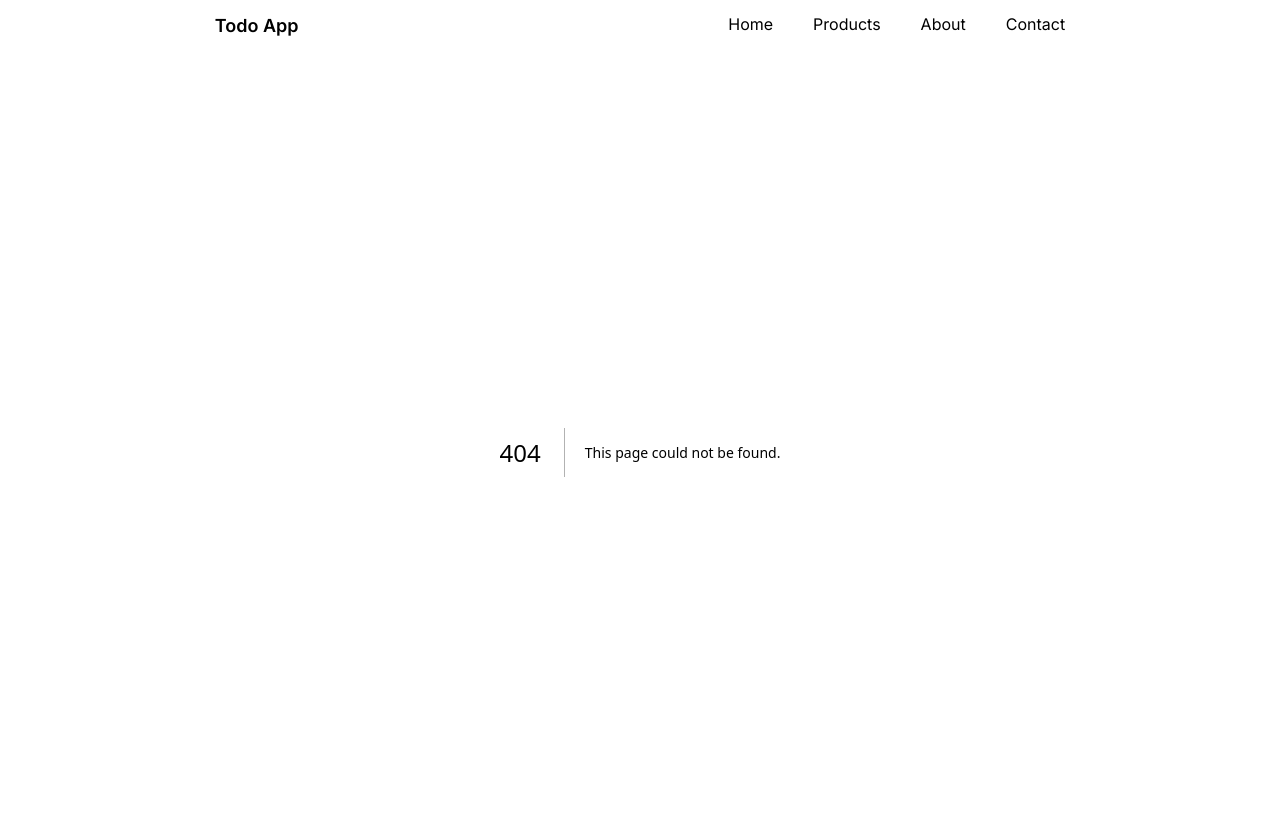
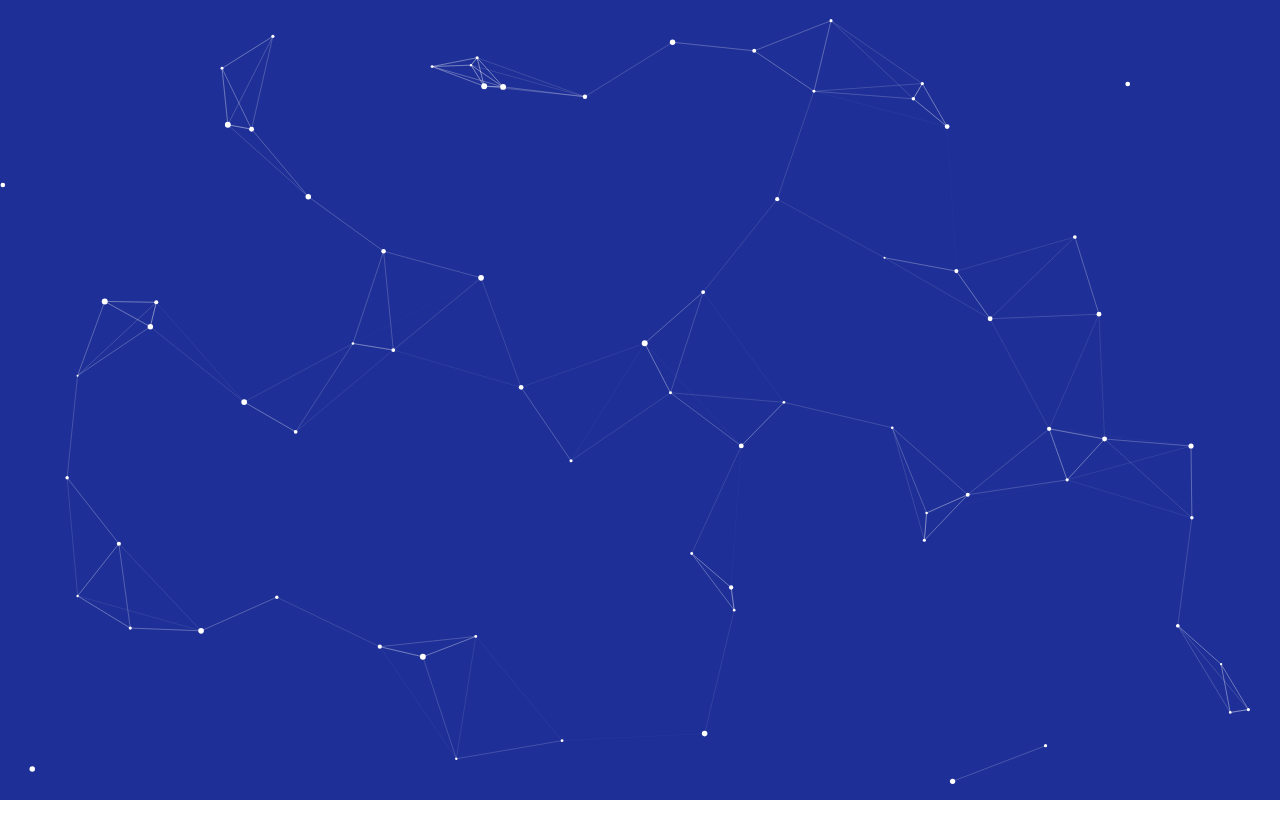
Before and after one commit to theallSparky/fullstack-next-todo, a Next.js app: page /about in a window 1280 px wide. Before the commit this address had no page. Shown: the top 838 px of the page. After the commit the page ends 800 px from the top, so only its background shows below. Built offline with nearby package versions, Linux system fonts and the light colour scheme.

Commit message:
added a new page linking to about and added the same bg as the home page

```diff
--- /dev/null
+++ b/app/about/page.js
@@ -0,0 +1,6 @@
+"use client";
+import ParticlesComponent from "@/components/particles";
+
+export default function About() {
+  return <ParticlesComponent id="particles" />;
+}
--- a/components/Navbar.jsx
+++ b/components/Navbar.jsx
@@ -1,14 +1,23 @@
 import React from "react";
+import Link from "next/link";
 
 const Navbar = () => {
   return (
     <div className="flex py-3 flex-wrap justify-around">
       <h1 className="text-lg font-semibold">Todo App</h1>
       <ul className="flex gap-[40px] text-m">
-        <li>Home</li>
-        <li>Products</li>
-        <li>About</li>
-        <li>Contact</li>
+        <Link href="/">
+          <li>Home</li>
+        </Link>
+        <Link href="">
+          <li>Products</li>
+        </Link>
+        <Link href="/about">
+          <li>About</li>
+        </Link>
+        <Link href="">
+          <li>Contact</li>
+        </Link>
       </ul>
     </div>
   );
```
